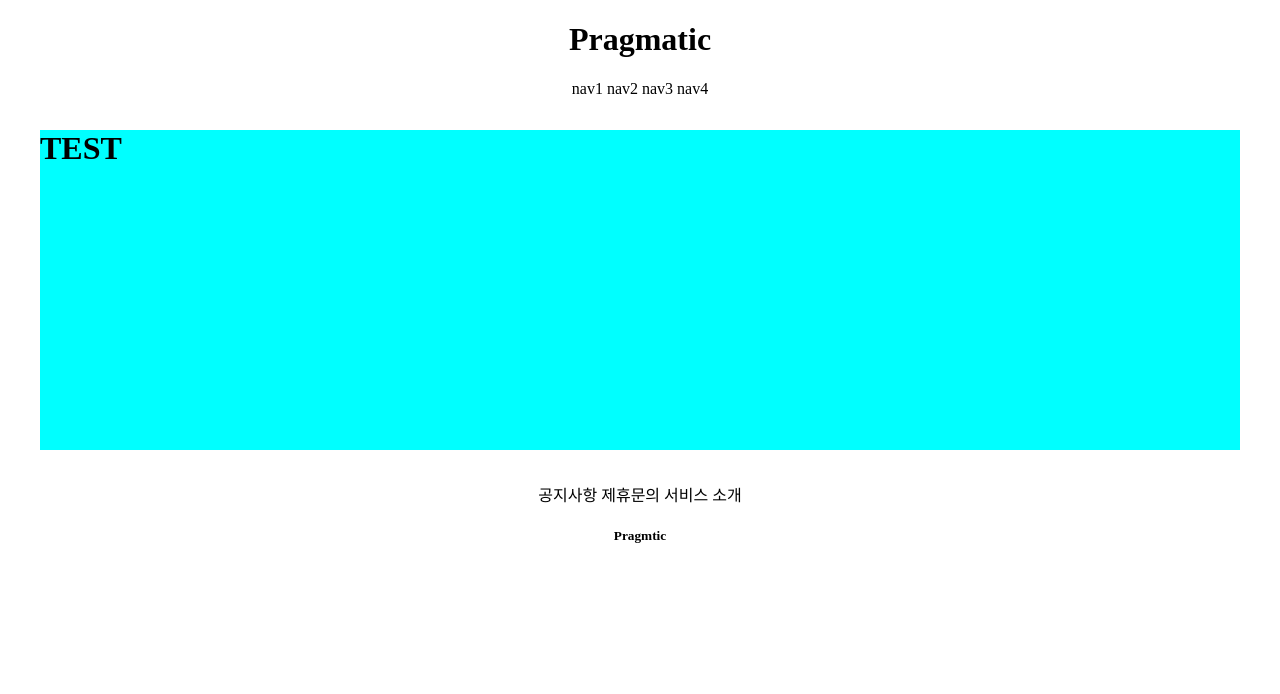
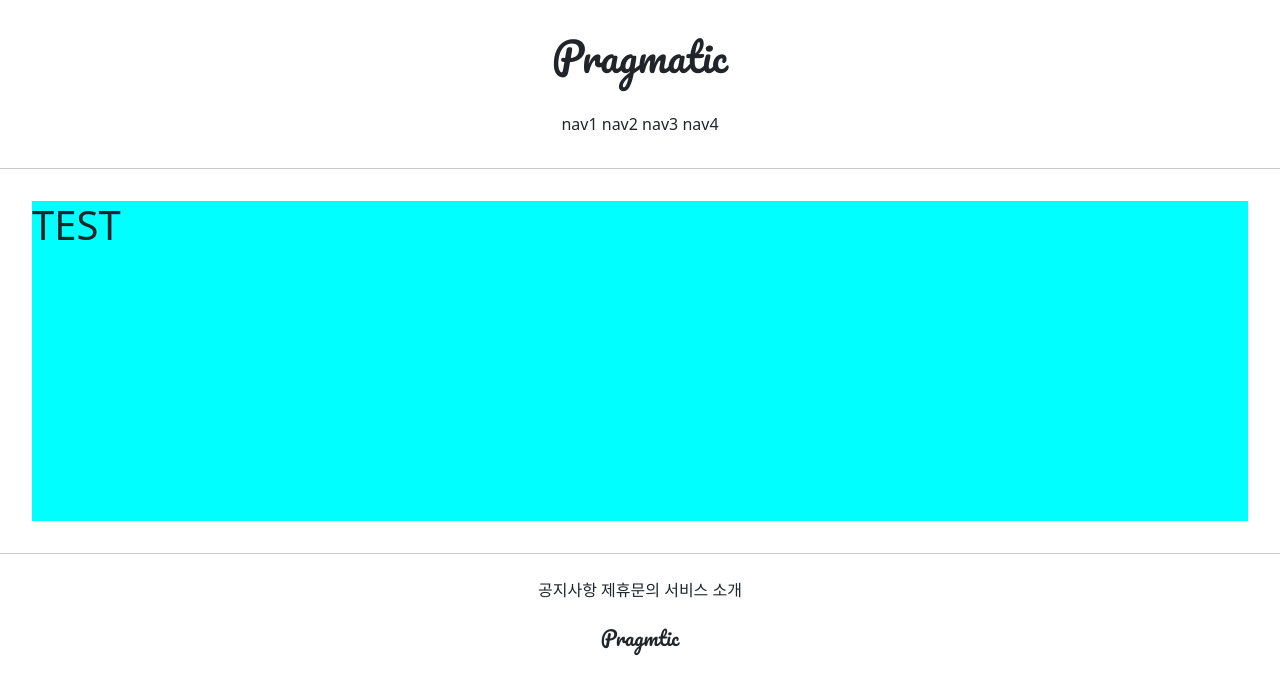
Before and after one commit to ghgh3644/gsgs, a Django app: page /accounts/hello_world/ in a window 1280 px wide. Shown: the top 694 px of the page. Run offline with Django 3.2, Linux system fonts and the light colour scheme; parts of the project's set-up code (start-up, migrations or seed data) failed here and were passed over.

Commit message:
7/6 3ban class commit 3

```diff
--- a/templates/base.html
+++ b/templates/base.html
@@ -7,11 +7,11 @@
 <body>
 
 {% include 'header.html' %}
-
+<hr>
 {% block content %}
     {% include 'hello_world.html' %}
 {% endblock %}
-
+<hr>
 {% include 'footer.html' %}
 
 </body>
--- a/templates/footer.html
+++ b/templates/footer.html
@@ -1,11 +1,11 @@
 <div style="text-align: center">
 
-    <div>
+    <div style="margin-top: 1.5rem ;">
         <span>공지사항</span>
         <span>제휴문의</span>
         <span>서비스 소개</span>
     </div>
-    <div>
+    <div style="margin: 1.5rem 0; font-family: 'Pacifico', cursive;">
         <h5>Pragmtic</h5>
     </div>
 
--- a/templates/head.html
+++ b/templates/head.html
@@ -1,4 +1,12 @@
 <head>
     <meta charset="UTF-8">
     <title>Title</title>
+
+    {#  BOOTSTRAP LINK  #}
+    <link href="https://cdn.jsdelivr.net/npm/bootstrap@5.0.2/dist/css/bootstrap.min.css" rel="stylesheet" integrity="sha384-EVSTQN3/azprG1Anm3QDgpJLIm9Nao0Yz1ztcQTwFspd3yD65VohhpuuCOmLASjC" crossorigin="anonymous">
+
+    {#  GOOGLEFONTS LINK  #}
+    <link rel="preconnect" href="https://fonts.googleapis.com">
+    <link rel="preconnect" href="https://fonts.gstatic.com" crossorigin>
+    <link href="https://fonts.googleapis.com/css2?family=Pacifico&display=swap" rel="stylesheet">
 </head>
--- a/templates/header.html
+++ b/templates/header.html
@@ -1,8 +1,8 @@
 <div style="text-align: center">
-    <div>
+    <div style="margin: 2rem 0; font-family: 'Pacifico', cursive;">
         <h1>Pragmatic</h1>
     </div>
-    <div>
+    <div style="margin-bottom: 2rem">
         <span>nav1</span>
         <span>nav2</span>
         <span>nav3</span>
```
